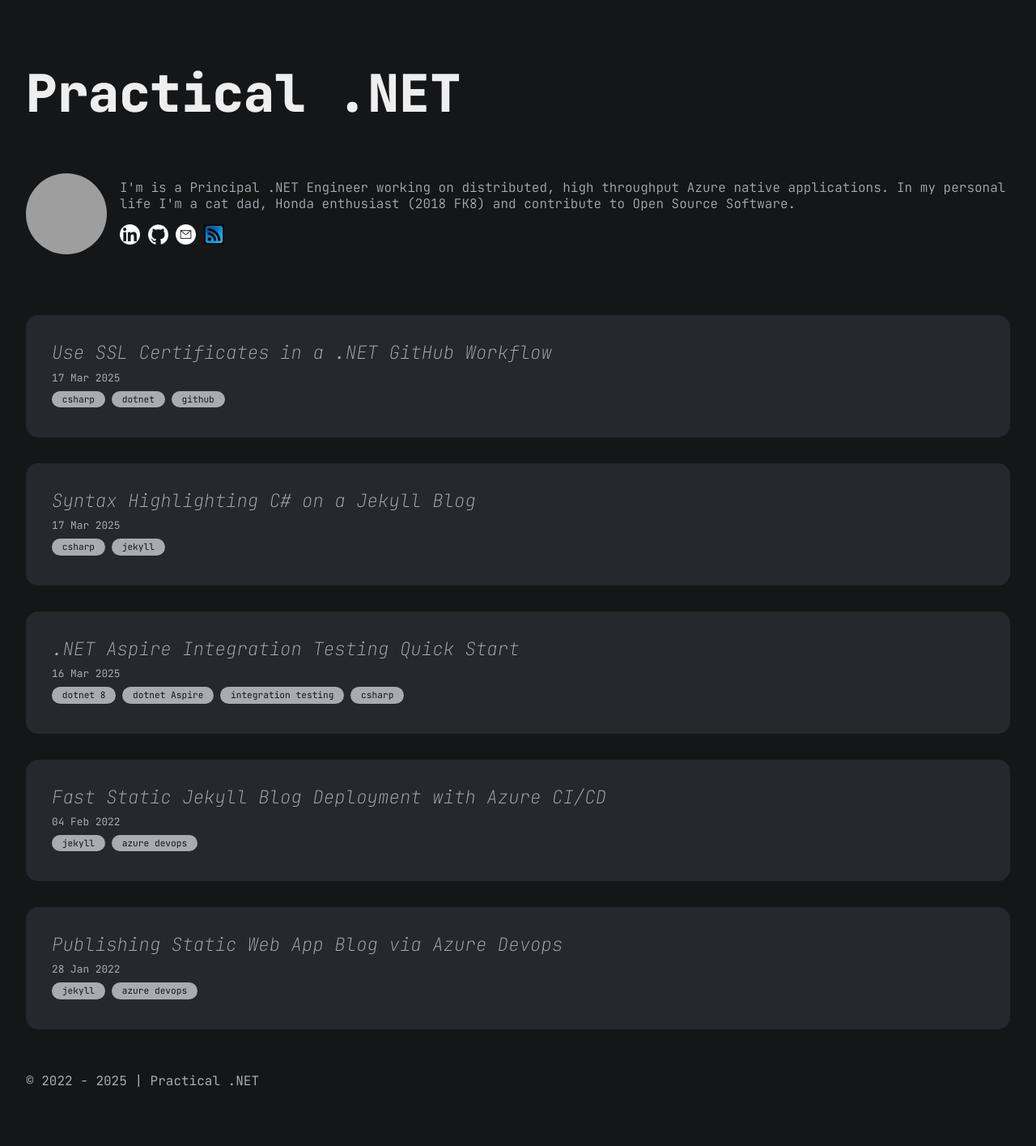
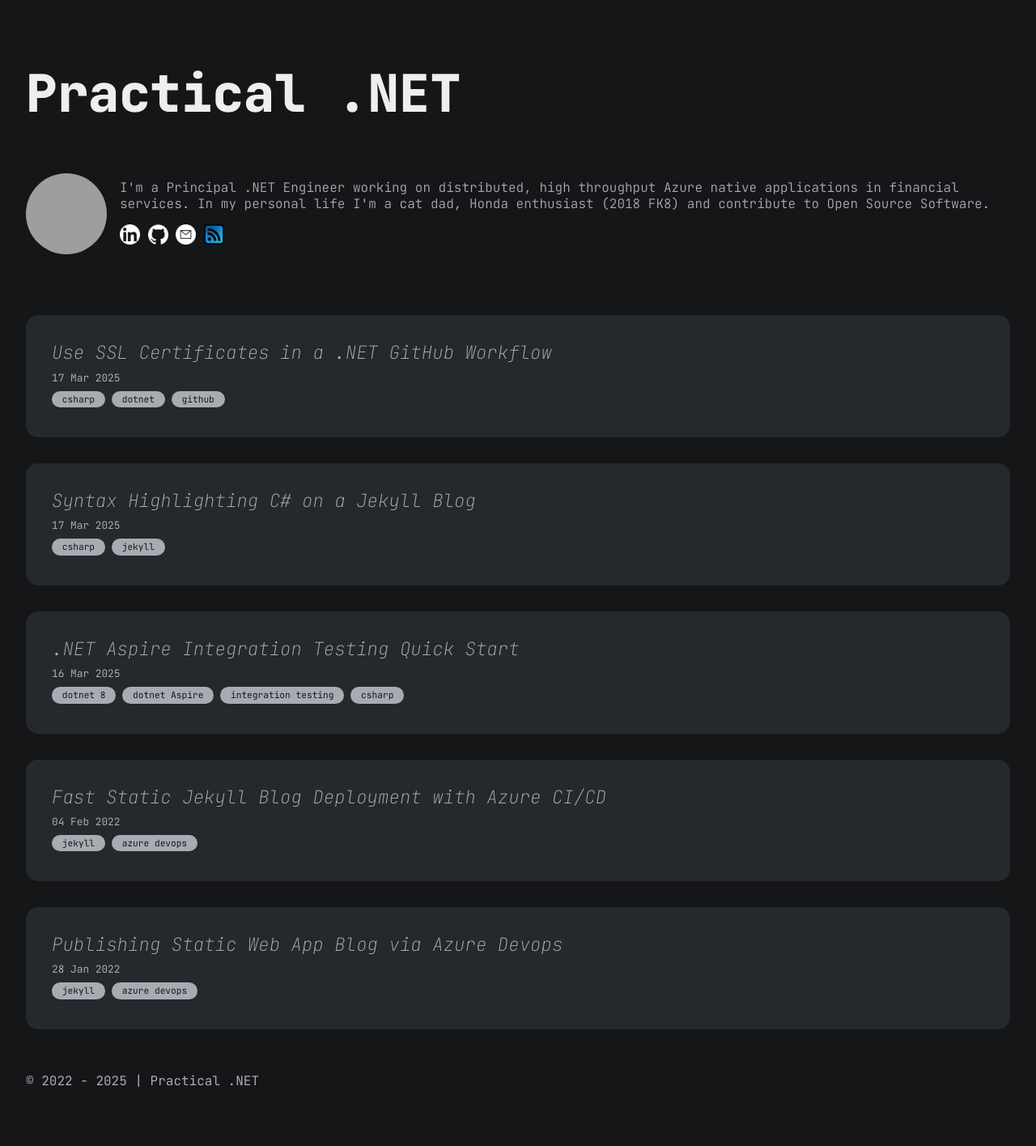
Before and after one commit to james-gould/PersonalBlog, a Jekyll site: the page built from index.md, in a window 1280 px wide. Shown: the whole page at 81% size. Built offline with Jekyll 4.4.1, drawn with Linux system fonts in a browser that asks for light colours; nearby versions of some CDN libraries; grey boxes are pictures that could not be loaded.

Commit message:
Bio update

```diff
--- a/_data/author.yml
+++ b/_data/author.yml
@@ -2,7 +2,7 @@ name: James Gould
 dp: https://avatars.githubusercontent.com/u/15638113?v=4
 description: "
   <p>
-    I'm is a Principal .NET Engineer working on distributed, high throughput Azure native applications. In my personal life I'm a cat dad, Honda enthusiast (2018 FK8) and contribute to Open Source Software.
+    I'm a Principal .NET Engineer working on distributed, high throughput Azure native applications in financial services. In my personal life I'm a cat dad, Honda enthusiast (2018 FK8) and contribute to Open Source Software.
   </p>
 "
 contact:
```
